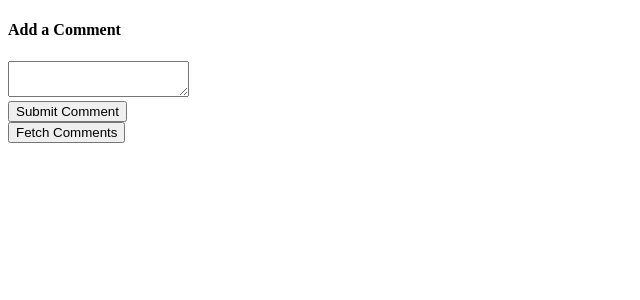
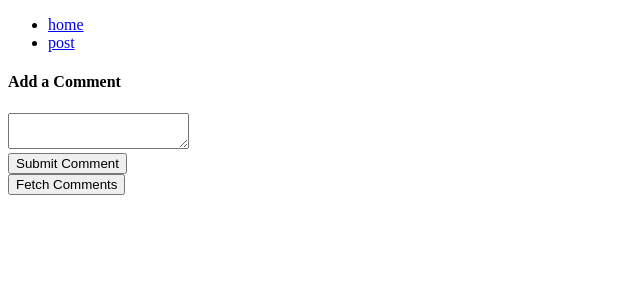
Before and after one commit to someSOAP/react-testing, a React (Create React App) app: page /post in a window 1280 px wide. Shown: the top 300 px of the page, without its empty margins (0-640 px from the left). Built offline with nearby package versions, Linux system fonts and the light colour scheme.

Commit message:
added: * router * auth reducer

```diff
--- a/package.json
+++ b/package.json
@@ -13,6 +13,7 @@
     "@testing-library/jest-dom": "^5.11.10",
     "@testing-library/react": "^11.2.6",
     "@testing-library/user-event": "^12.1.10",
+    "@types/react-router-dom": "^5.1.7",
     "axios": "^0.21.1",
     "enzyme-adapter-react-16": "^1.15.6",
     "eslint-plugin-flowtype": "^5.7.1",
@@ -21,9 +22,9 @@
     "react": "16.14.0",
     "react-dom": "16.14.0",
     "react-redux": "^7.2.3",
+    "react-router-dom": "^5.2.0",
     "react-scripts": "4.0.3",
     "redux": "^4.0.5",
-    "redux-promise": "^0.6.0",
     "reselect": "^4.0.0",
     "ts-jest": "^26.5.5",
     "web-vitals": "^1.0.1"
@@ -37,7 +38,6 @@
     "@types/react": "^17.0.3",
     "@types/react-dom": "^17.0.3",
     "@types/react-redux": "^7.1.16",
-    "@types/redux-promise": "^0.5.29",
     "@typescript-eslint/eslint-plugin": "^4.22.0",
     "@typescript-eslint/parser": "^4.22.0",
     "enzyme": "^3.11.0",
--- a/src/components/App.tsx
+++ b/src/components/App.tsx
@@ -1,4 +1,5 @@
 import React, { FC } from 'react'
+import { BrowserRouter, Route } from 'react-router-dom'
 import Root from './Root'
 import CommentBox from './CommentBox'
 import CommentList from './CommentList'
@@ -6,8 +7,18 @@ import CommentList from './CommentList'
 const App: FC = () => {
     return (
         <Root>
-            <CommentBox />
-            <CommentList />
+            <ul>
+                <li>
+                    <a href="/">home</a>
+                </li>
+                <li>
+                    <a href="/post">post</a>
+                </li>
+            </ul>
+            <BrowserRouter>
+                <Route path="/" exact component={CommentList} />
+                <Route path="/post" component={CommentBox} />
+            </BrowserRouter>
         </Root>
     )
 }
--- a/src/components/CommentList.tsx
+++ b/src/components/CommentList.tsx
@@ -10,6 +10,7 @@ const CommentList: FC = () => {
 
     return (
         <div>
+            <h4>Comments List</h4>
             <ul>{renderComments(comments)}</ul>
         </div>
     )
--- a/src/reducers/index.ts
+++ b/src/reducers/index.ts
@@ -2,9 +2,7 @@ import {
     combineReducers,
     configureStore,
     EnhancedStore,
-    getDefaultMiddleware,
 } from '@reduxjs/toolkit'
-import reduxPromise from 'redux-promise'
 import comments from './comments'
 
 const reducer = combineReducers({
@@ -19,7 +17,6 @@ const initializeStore = (
     return configureStore({
         reducer,
         preloadedState,
-        middleware: [...getDefaultMiddleware(), reduxPromise],
     })
 }
 
```
Also changed, not shown: src/reducers/auth.ts (added, +18 -0 lines), 1 other file (tests, documents, lock files or other folders).
